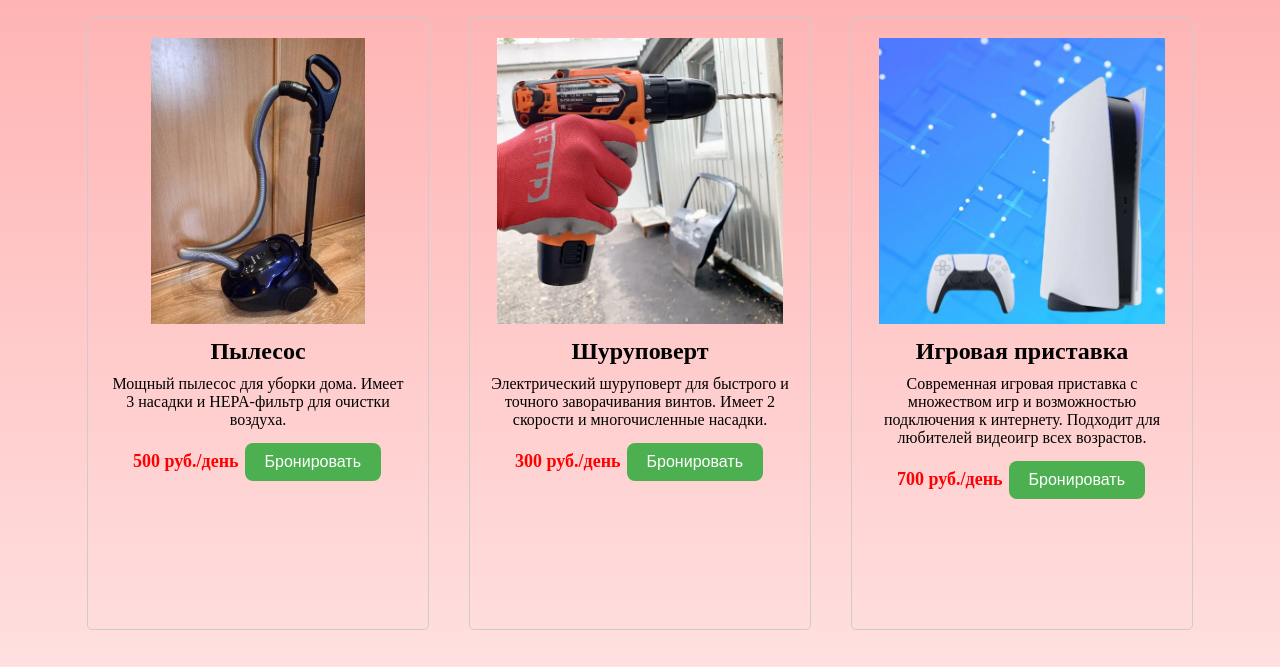
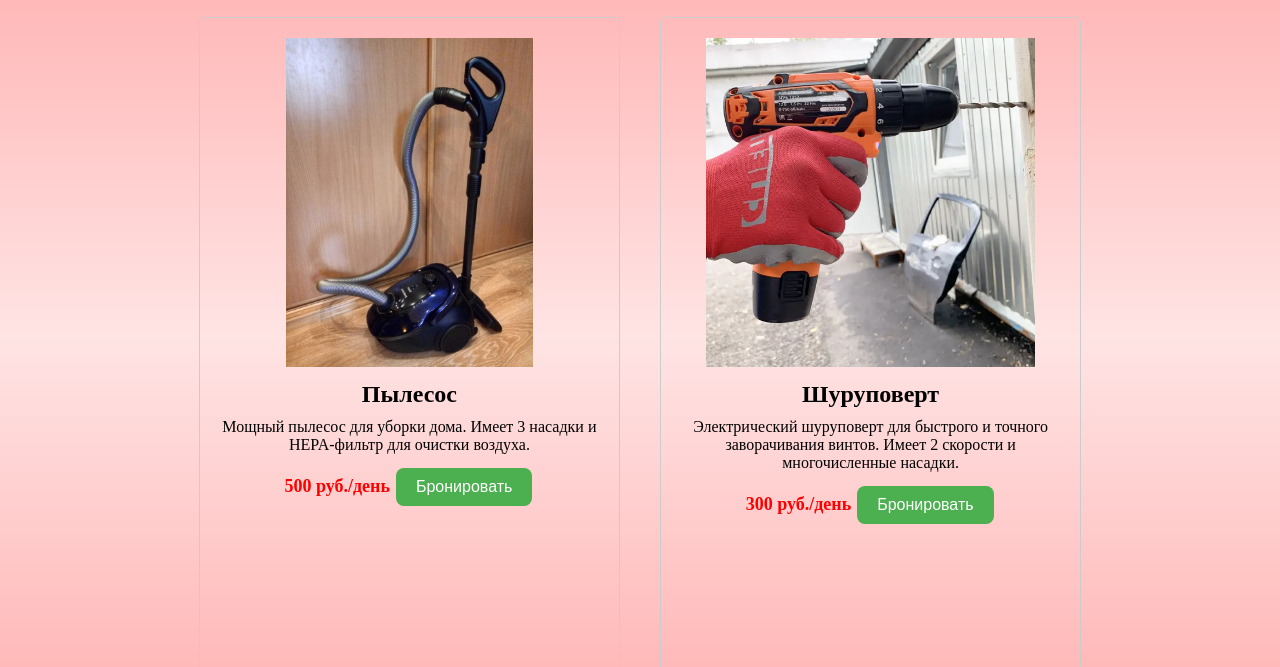
Before and after one commit to StasHolo/Project, a plain HTML site: page catalog.html in a window 1280 px wide. Shown: the part 63-730 px from the top of the page. Drawn offline with Linux system fonts and the light colour scheme.

Commit message:
fix style

```diff
--- a/catalog.html
+++ b/catalog.html
@@ -6,7 +6,7 @@
         height: 100%;
       }
   body {
-    background: linear-gradient(to bottom, #ffb0b0, #ffe4e4);
+    background: linear-gradient(to bottom, #ffb0b0, #ffe4e4, #ffb0b0);
   }
   a {
   font-family: "Segoe UI Black", sans-serif;
--- a/style.css
+++ b/style.css
@@ -16,7 +16,7 @@ nav ul {
     margin-right: 0;
   }
   .card {
-    width: 300px;
+    width: 30%;
     padding: 20px;
     border: 1px solid #ccc;
     border-radius: 5px;
```
